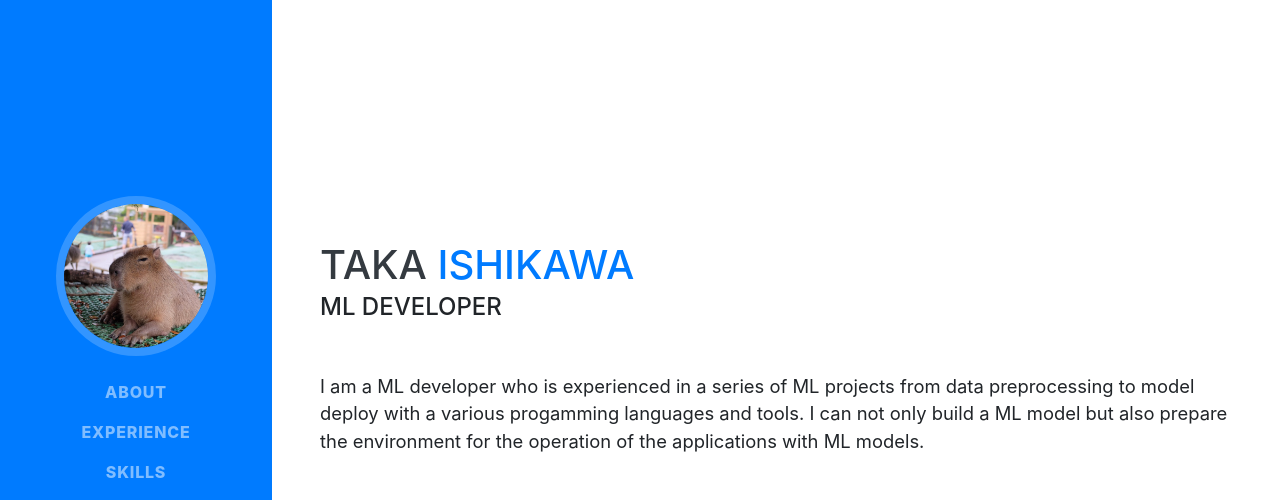
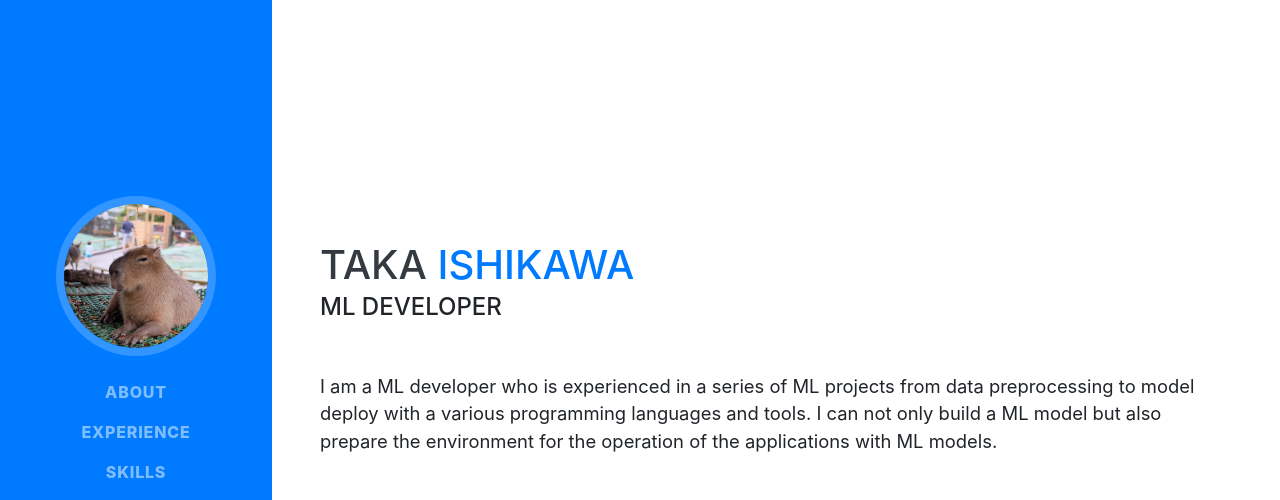
Before and after one commit to takaiyuk/takaiyuk.github.io, a website with bundled scripts: page index.html in a window 1280 px wide. Shown: the top 500 px of the page. Built offline with nearby package versions, Linux system fonts and the light colour scheme; a web font is replaced by a local one.

Commit message:
Fix typo in index.html
progamming -> programming

```diff
--- a/index.html
+++ b/index.html
@@ -75,7 +75,7 @@
           ML Developer
         </div>
         <p class="lead mb-5">I am a ML developer who is experienced in a series of ML projects from data preprocessing
-          to model deploy with a various progamming languages and tools. I can not only build a ML model but also
+          to model deploy with a various programming languages and tools. I can not only build a ML model but also
           prepare the environment for the operation of the applications with ML models.</p>
         <div class="social-icons">
           <a href="https://twitter.com/takaishikawa42" target="_blank">
```
